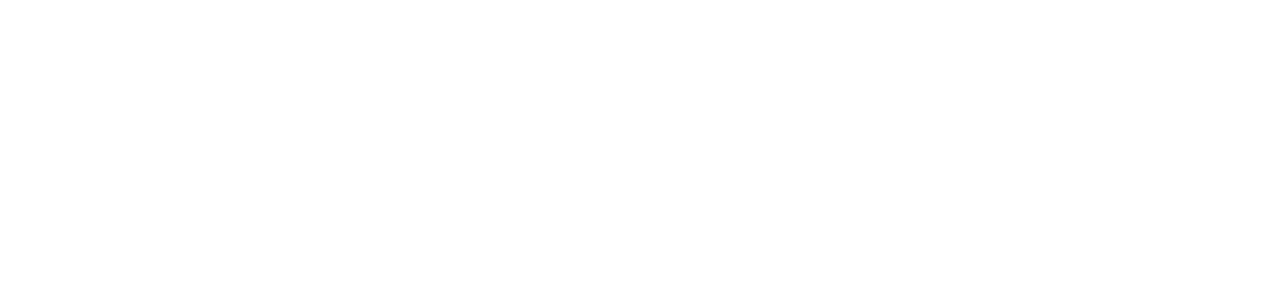
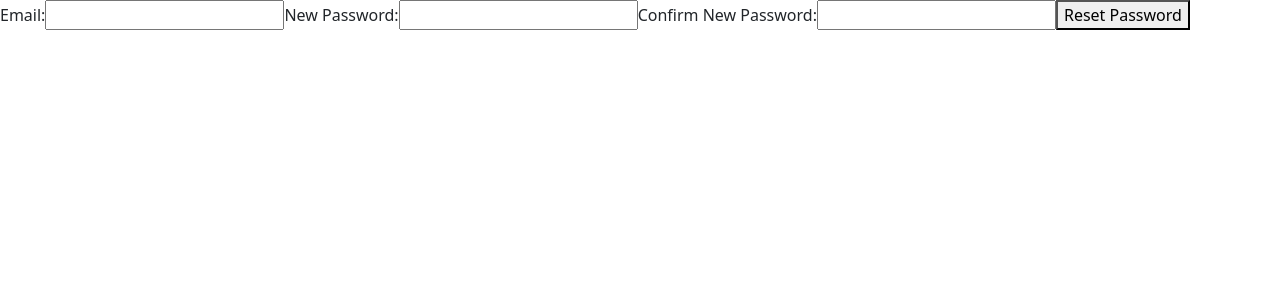
Before and after one commit to alekuzel/fixmeAdminFront, a React (Create React App) app in the folder fixmefront/: page /reset-password in a window 1280 px wide. Before the commit this address had no page. Shown: the top 300 px of the page. Built offline with nearby package versions, Linux system fonts and the light colour scheme.

Commit message:
admin password reset

```diff
--- a/fixmefront/src/App.js
+++ b/fixmefront/src/App.js
@@ -10,6 +10,8 @@ import Admins from './pages/Admins';
 import ProfilePage from './pages/ProfilePage';
 import UsersPage from './pages/Users';
 import SecurityPage from './pages/SecurityPage';
+import ForgotPassword from './pages/ForgotPassword';
+import ResetPassword from './pages/ResetPassword';
 
 function App() {
   return (
@@ -24,6 +26,8 @@ function App() {
   <Route path="/profile" element={<ProtectedRoute><ProfilePage /></ProtectedRoute>} />
   <Route path="/users" element={<ProtectedRoute><UsersPage /></ProtectedRoute>} />
   <Route path="/security" element={<ProtectedRoute><SecurityPage /></ProtectedRoute>} />
+  <Route path="/forgot-password" element={<ForgotPassword />} />
+  <Route path="/reset-password" element={<ResetPassword />} />
 </Routes>
     </Router>
   );
--- /dev/null
+++ b/fixmefront/src/pages/ForgotPassword.js
@@ -0,0 +1,33 @@
+import React, { useState } from 'react';
+import axios from 'axios';
+
+function ForgotPassword() {
+  const [email, setEmail] = useState('');
+  const [message, setMessage] = useState('');
+
+  const handleSubmit = async (e) => {
+    e.preventDefault();
+    try {
+      await axios.post('http://localhost:3006/admins/forgot-password', { email });
+      setMessage('Password reset email sent');
+    } catch (error) {
+      setMessage('Error sending password reset email');
+    }
+  };
+
+  return (
+    <form onSubmit={handleSubmit}>
+      <label htmlFor="email">Email:</label>
+      <input
+        type="email"
+        id="email"
+        value={email}
+        onChange={(e) => setEmail(e.target.value)}
+      />
+      <button type="submit">Send Password Reset Email</button>
+      {message && <p>{message}</p>}
+    </form>
+  );
+}
+
+export default ForgotPassword;
--- a/fixmefront/src/pages/Login.js
+++ b/fixmefront/src/pages/Login.js
@@ -1,6 +1,7 @@
 import React, { useState } from 'react';
 import axios from 'axios';
 import { useNavigate } from 'react-router-dom';
+import { Link } from 'react-router-dom';
 
 function Login() {
   const [username, setUsername] = useState('');
@@ -12,7 +13,13 @@ function Login() {
     e.preventDefault();
     try {
       const response = await axios.post('http://localhost:3006/admin/login', { username, password });
-      const id = response.data.admin.id;
+      const admin = response.data.admin;
+      console.log(admin);
+      if (admin.status !== 'active') {
+        setError('Account is not active');
+        return;
+      }
+      const id = admin.id;
       localStorage.setItem('id', id);
       navigate(`/`);
     } catch (error) {
@@ -79,6 +86,8 @@ function Login() {
           <button type="submit" className="btn btn-primary">Login</button>
           {error && <p className="text-danger">{error}</p>}
         </form>
+
+        <Link to="/forgot-password">Forgot Password?</Link>
       </div>
     </>
   );
--- /dev/null
+++ b/fixmefront/src/pages/ResetPassword.js
@@ -0,0 +1,58 @@
+import React, { useState } from 'react';
+import axios from 'axios';
+import { useLocation, useNavigate } from 'react-router-dom';
+
+function ResetPassword() {
+  const [email, setEmail] = useState('');
+  const [newPassword, setNewPassword] = useState(''); // renamed from password to newPassword
+  const [confirmPassword, setConfirmPassword] = useState('');
+  const [message, setMessage] = useState('');
+  const navigate = useNavigate();
+  const query = new URLSearchParams(useLocation().search);
+  const token = query.get('token');
+
+  const handleSubmit = async (e) => {
+    e.preventDefault();
+    if (newPassword !== confirmPassword) {
+      setMessage('Passwords do not match');
+      return;
+    }
+    try {
+      await axios.post('http://localhost:3006/admins/password-reset', { email, token, newPassword });
+      setMessage('Password reset successful');
+      navigate('/login');
+    } catch (error) {
+      setMessage('Error resetting password');
+    }
+  };
+
+  return (
+    <form onSubmit={handleSubmit}>
+      <label htmlFor="email">Email:</label>
+      <input
+        type="email"
+        id="email"
+        value={email}
+        onChange={(e) => setEmail(e.target.value)}
+      />
+      <label htmlFor="newPassword">New Password:</label>
+      <input
+        type="password"
+        id="newPassword"
+        value={newPassword}
+        onChange={(e) => setNewPassword(e.target.value)}
+      />
+      <label htmlFor="confirmPassword">Confirm New Password:</label>
+      <input
+        type="password"
+        id="confirmPassword"
+        value={confirmPassword}
+        onChange={(e) => setConfirmPassword(e.target.value)}
+      />
+      <button type="submit">Reset Password</button>
+      {message && <p>{message}</p>}
+    </form>
+  );
+}
+
+export default ResetPassword;
```
